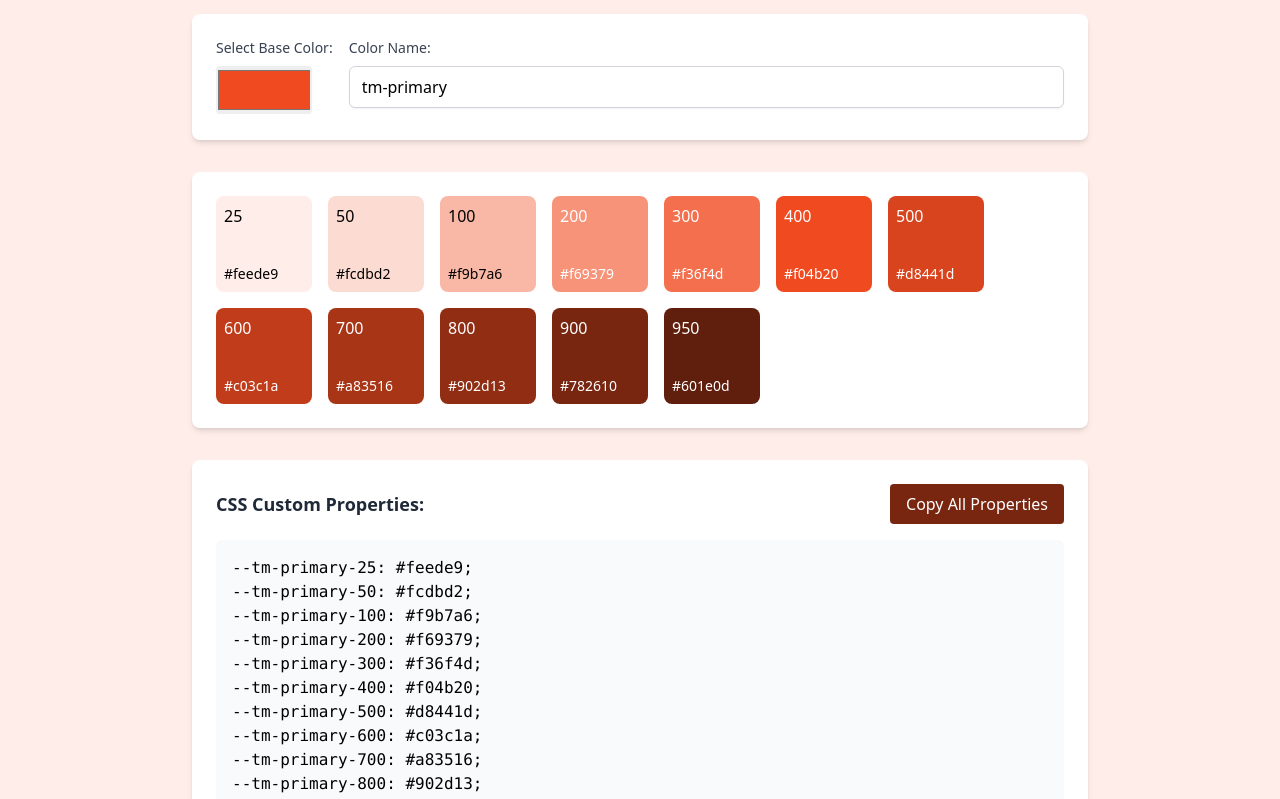
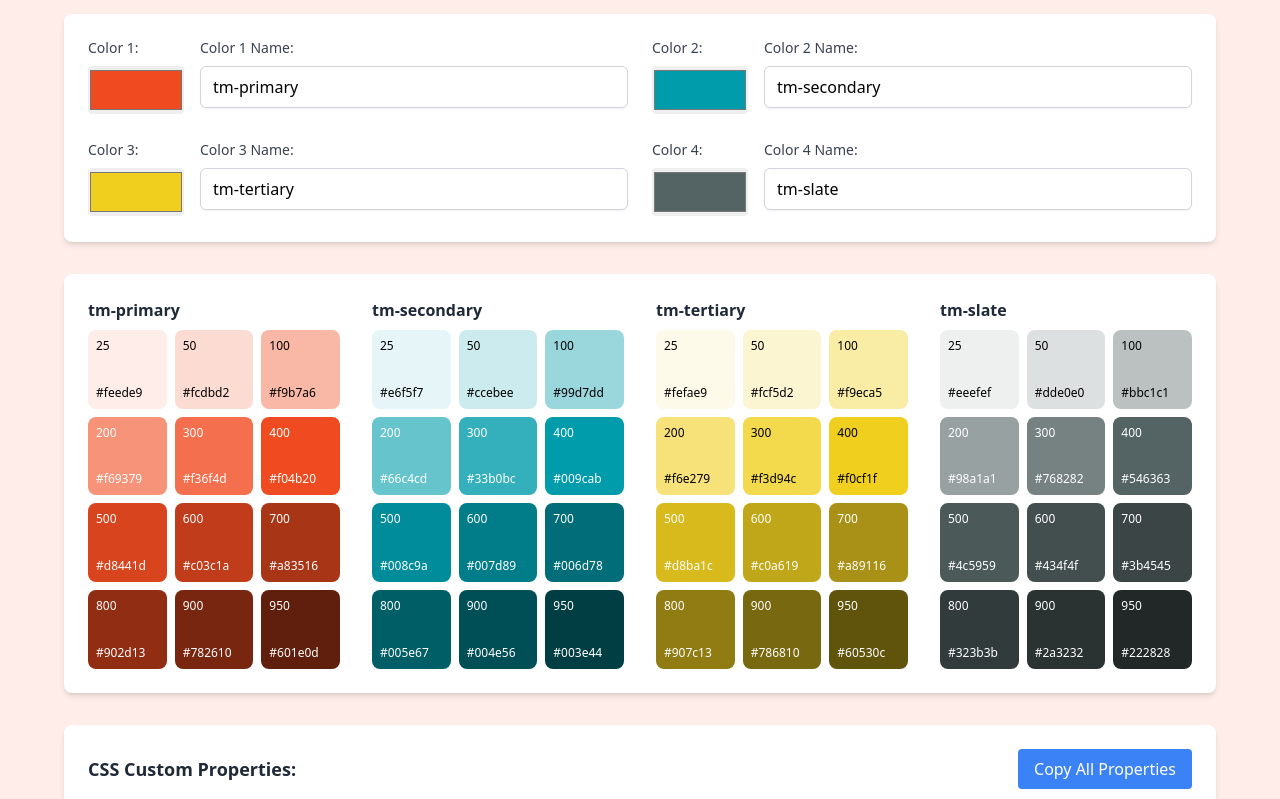
Before and after one commit to pverhaert/css_shades_generator, a website built with Vite: page index.html in a window 1280 px wide. Shown: the part 86-885 px from the top of the page. Built offline with nearby package versions, Linux system fonts and the light colour scheme; some packages are replaced by stand-ins of ours.

Commit message:
Add 3 more colors

```diff
--- a/index.html
+++ b/index.html
@@ -6,34 +6,74 @@
     <title>CSS Shades Generator</title>
     <link rel="icon" type="image/x-icon" id="favicon">
 </head>
+
 <body class="min-h-screen p-8">
-<div class="max-w-4xl mx-auto">
+<div class="max-w-6xl mx-auto">
     <h1 class="text-3xl font-bold mb-8 text-gray-800">CSS Custom Properties Shades Generator</h1>
 
-    <div class="bg-white rounded-lg p-6 shadow-md mb-8">
+    <div class="bg-white rounded-lg p-6 shadow-md mb-8 grid grid-cols-1 md:grid-cols-2 gap-6">
+        <!-- Color Input 1 -->
         <div class="flex gap-4">
             <div>
-                <label for="colorPicker" class="block text-sm font-medium text-gray-700 mb-2">Select Base Color:</label>
-                <input type="color" id="colorPicker" value="#F04B20"
-                       class="w-24 h-12 rounded cursor-pointer">
+                <label for="colorPicker1" class="block text-sm font-medium text-gray-700 mb-2">Color 1:</label>
+                <input type="color" id="colorPicker1" value="#f04b20" class="w-24 h-12 rounded cursor-pointer">
             </div>
+            <div class="flex-1">
+                <label for="colorName1" class="block text-sm font-medium text-gray-700 mb-2">Color 1 Name:</label>
+                <input type="text" id="colorName1" value="tm-primary"
+                       class="w-full px-3 py-2 border border-gray-300 rounded-md shadow-sm focus:outline-none focus:ring-2 focus:ring-blue-500 focus:border-blue-500">
+            </div>
+        </div>
 
+        <!-- Color Input 2 -->
+        <div class="flex gap-4">
+            <div>
+                <label for="colorPicker2" class="block text-sm font-medium text-gray-700 mb-2">Color 2:</label>
+                <input type="color" id="colorPicker2" value="#009cab" class="w-24 h-12 rounded cursor-pointer">
+            </div>
             <div class="flex-1">
-                <label for="colorName" class="block text-sm font-medium text-gray-700 mb-2">Color Name:</label>
-                <input type="text" id="colorName" placeholder="e.g., tm-primary" value="tm-primary"
+                <label for="colorName2" class="block text-sm font-medium text-gray-700 mb-2">Color 2 Name:</label>
+                <input type="text" id="colorName2" value="tm-secondary"
+                       class="w-full px-3 py-2 border border-gray-300 rounded-md shadow-sm focus:outline-none focus:ring-2 focus:ring-blue-500 focus:border-blue-500">
+            </div>
+        </div>
+
+        <!-- Color Input 3 -->
+        <div class="flex gap-4">
+            <div>
+                <label for="colorPicker3" class="block text-sm font-medium text-gray-700 mb-2">Color 3:</label>
+                <input type="color" id="colorPicker3" value="#f0cf1f" class="w-24 h-12 rounded cursor-pointer">
+            </div>
+            <div class="flex-1">
+                <label for="colorName3" class="block text-sm font-medium text-gray-700 mb-2">Color 3 Name:</label>
+                <input type="text" id="colorName3" value="tm-tertiary"
+                       class="w-full px-3 py-2 border border-gray-300 rounded-md shadow-sm focus:outline-none focus:ring-2 focus:ring-blue-500 focus:border-blue-500">
+            </div>
+        </div>
+
+        <!-- Color Input 4 -->
+        <div class="flex gap-4">
+            <div>
+                <label for="colorPicker4" class="block text-sm font-medium text-gray-700 mb-2">Color 4:</label>
+                <input type="color" id="colorPicker4" value="#546363" class="w-24 h-12 rounded cursor-pointer">
+            </div>
+            <div class="flex-1">
+                <label for="colorName4" class="block text-sm font-medium text-gray-700 mb-2">Color 4 Name:</label>
+                <input type="text" id="colorName4" value="tm-slate"
                        class="w-full px-3 py-2 border border-gray-300 rounded-md shadow-sm focus:outline-none focus:ring-2 focus:ring-blue-500 focus:border-blue-500">
             </div>
         </div>
     </div>
 
     <div class="bg-white rounded-lg p-6 shadow-md mb-8">
-        <div id="colorPreview" class="flex flex-wrap gap-4"></div>
+        <div id="colorPreview" class="grid grid-cols-1 md:grid-cols-4 gap-8"></div>
     </div>
 
     <div class="bg-white rounded-lg p-6 shadow-md">
         <div class="flex justify-between items-center mb-4">
             <h3 class="text-lg font-semibold text-gray-800">CSS Custom Properties:</h3>
-            <button id="copyAllBtn" class="px-4 py-2 bg-blue-500 text-white rounded hover:bg-blue-600 transition-colors">
+            <button id="copyAllBtn"
+                    class="px-4 py-2 bg-blue-500 text-white rounded hover:bg-blue-600 transition-colors">
                 Copy All Properties
             </button>
         </div>
--- a/src/shades.js
+++ b/src/shades.js
@@ -1,6 +1,7 @@
 import './style.css';
 import Swal from 'sweetalert2';
 
+// Color conversion utilities
 const hexToRGB = hex => [
     parseInt(hex.slice(1, 3), 16),
     parseInt(hex.slice(3, 5), 16),
@@ -12,6 +13,7 @@ const RGBToHex = (r, g, b) => '#' + [r, g, b].map(x => {
     return hex.length === 1 ? '0' + hex : hex;
 }).join('');
 
+// Color analysis utilities
 const getLuminance = (r, g, b) => {
     const [rs, gs, bs] = [r, g, b].map(c => {
         c = c / 255;
@@ -22,10 +24,12 @@ const getLuminance = (r, g, b) => {
 
 const getContrastColor = (r, g, b) => getLuminance(r, g, b) > 0.5 ? '#000000' : '#FFFFFF';
 
+// Shade adjustment utility
 const adjustShade = (rgb, factor) => factor < 1
     ? rgb.map(channel => channel + (255 - channel) * (1 - factor))
     : rgb.map(channel => Math.max(0, Math.min(255, channel * (1 - (factor - 1) * 0.5))));
 
+// Clipboard functionality
 const copyToClipboard = async text => {
     try {
         await navigator.clipboard.writeText(text);
@@ -43,6 +47,7 @@ const copyToClipboard = async text => {
     }
 };
 
+// UI utilities
 const updateFavicon = (color) => {
     const canvas = document.createElement('canvas');
     canvas.width = 32;
@@ -79,10 +84,21 @@ const copyAllProperties = () => {
     });
 };
 
+// Main functionality
 const generateShades = () => {
-    const baseColor = document.getElementById('colorPicker').value;
-    const colorName = document.getElementById('colorName').value.toLowerCase();
+    let allCssOutput = '';
+    let allPreviewHTML = '';
+    let firstColorLight;
+
+    // Process each color input
+    for (let i = 1; i <= 4; i++) {
+        const baseColor = document.getElementById(`colorPicker${i}`).value;
+        const colorName = document.getElementById(`colorName${i}`).value.toLowerCase();
         const sanitizedName = colorName.replace(/[^a-z0-9-]/g, '-');
+
+        if (i === 1) {
+            updateFavicon(baseColor);
+        }
 
         const rgb = hexToRGB(baseColor);
         const shades = {
@@ -100,50 +116,47 @@ const generateShades = () => {
             950: adjustShade(rgb, 2.2)
         };
 
-    // Set body background to shade 25
-    document.body.style.backgroundColor = RGBToHex(...shades[25]);
+        if (i === 1) {
+            firstColorLight = RGBToHex(...shades[25]);
+            document.body.style.backgroundColor = firstColorLight;
+        }
 
-    let cssOutput = '';
-    let previewHTML = '';
+        allCssOutput += `/* ${sanitizedName} colors */\n`;
+        let colorPreviewHTML = `<div class="space-y-2">
+                    <h3 class="font-semibold text-gray-800">${sanitizedName}</h3>
+                    <div class="grid grid-cols-3 gap-2">`;
 
         Object.entries(shades).forEach(([shade, rgb]) => {
             const hexColor = RGBToHex(...rgb);
             const textColor = getContrastColor(...rgb);
             const property = `--${sanitizedName}-${shade}: ${hexColor};`;
-        cssOutput += property + '\n';
+            allCssOutput += property + '\n';
 
-        previewHTML += `
-            <div class="w-24 h-24 rounded-lg p-2 flex flex-col justify-between cursor-pointer hover:ring-2 hover:ring-blue-500 transition-all"
+            colorPreviewHTML += `
+                        <div class="aspect-square rounded-lg p-2 flex flex-col justify-between cursor-pointer hover:ring-2 hover:ring-blue-500 transition-all text-xs"
                             style="background-color: ${hexColor}; color: ${textColor}"
                             onclick="copyToClipboard('${property}')">
                             <span class="font-medium">${shade}</span>
-                <span class="text-sm">${hexColor}</span>
-            </div>
-        `;
+                            <span>${hexColor}</span>
+                        </div>`;
         });
 
-    document.getElementById('cssOutput').textContent = cssOutput.trim();
-    document.getElementById('colorPreview').innerHTML = previewHTML;
+        allCssOutput += '\n';
+        colorPreviewHTML += '</div></div>';
+        allPreviewHTML += colorPreviewHTML;
+    }
 
-    // Set copy button background to shade 900
-    const copyAllBtn = document.getElementById('copyAllBtn');
-    copyAllBtn.style.backgroundColor = RGBToHex(...shades[900]);
-    copyAllBtn.style.color = getContrastColor(...shades[900]);
-
-    // Update favicon
-    updateFavicon(baseColor);
+    document.getElementById('cssOutput').textContent = allCssOutput.trim();
+    document.getElementById('colorPreview').innerHTML = allPreviewHTML;
 };
 
-// Add event listeners
+// Event listeners
 document.addEventListener('DOMContentLoaded', () => {
-    const colorPicker = document.getElementById('colorPicker');
-    const colorName = document.getElementById('colorName');
-    const copyAllBtn = document.getElementById('copyAllBtn');
+    for (let i = 1; i <= 4; i++) {
+        document.getElementById(`colorPicker${i}`).addEventListener('input', generateShades);
+        document.getElementById(`colorName${i}`).addEventListener('input', generateShades);
+    }
 
-    colorPicker.addEventListener('input', generateShades);
-    colorName.addEventListener('input', generateShades);
-    copyAllBtn.addEventListener('click', copyAllProperties);
-
-    // Generate initial shades
+    document.getElementById('copyAllBtn').addEventListener('click', copyAllProperties);
     generateShades();
 });
```
Lines whose indentation alone changed are shown as unchanged.
